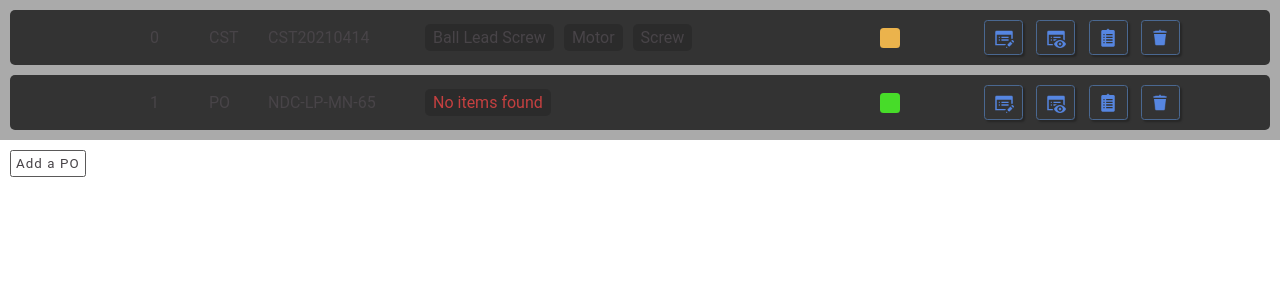
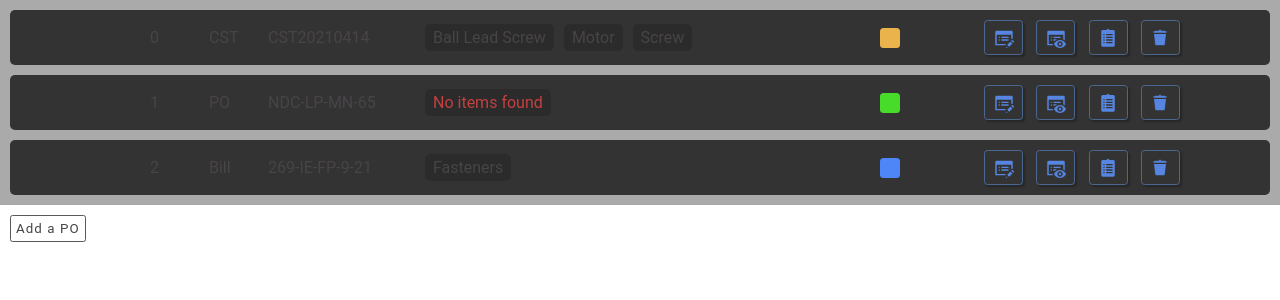
Before and after one commit to mshahzebraza/officeworks, a Next.js app: page /procurement/po in a window 1280 px wide. Shown: the top 300 px of the page. Built offline with nearby package versions, Linux system fonts and the light colour scheme.

Commit message:
refactorization in process
done:
1. only relevant data is now passed to Nav-List & PO-Details.

to do:
1. functonalize the navList. using a helper function

```diff
--- a/components/PO/POdetail/POheader.js
+++ b/components/PO/POdetail/POheader.js
@@ -6,7 +6,7 @@ import styles from './POheader.module.scss'
 import { concatStrings, getTransformedEntries, camelToSentenceCase, cloneAndPluck } from '../../../helpers/reusable'
 
 export default function POheader(props) {
-  console.log(props.data);
+  // console.log(props.data);
   const OV_data = cloneAndPluck(props.data, ['refId', 'refType', 'totalCost'])
   const meta_data = cloneAndPluck(props.data, ['fulfillmentSource', 'category', 'supplier'])
 
--- a/components/PO/POdetail/POnavList.js
+++ b/components/PO/POdetail/POnavList.js
@@ -4,11 +4,11 @@ import styles from './POnavList.module.scss'
 export default function POnavList({ data }) {
   return (
     <section className={styles.poItemList} >
-      {console.log(data.items)}
-      {data.items ?
+      {/* {console.log(data)} */}
+      {data ?
         <ul>
           {
-            data.items.map((item, itemIdx) => {
+            data.map((item, itemIdx) => {
               return <li key={itemIdx} >{item.name}</li>
             })
           }
--- a/db/purchaseOrders.js
+++ b/db/purchaseOrders.js
@@ -63,25 +63,44 @@ const purchaseOrdersDb = [
         id: 'RS-001200123',
         qty: 100,
         unitPrice: 100,
-        specification: {
-          type: 'Slot Head',
-          dimensions: '20 V',
-          material: '70 A',
-          details: 'All of the long long lorem ipsum goes in here if it is felt that the content does not fall in any other category',
-        }
+        // specification: {
+        //   type: 'Slot Head',
+        //   dimensions: '20 V',
+        //   material: '70 A',
+        //   details: 'All of the long long lorem ipsum goes in here if it is felt that the content does not fall in any other category',
+        // }
       },
     ]
   },
   {
-    refType: 'PO', // Bill, Delivery Note (DN), , Comparative Statement of Tender (CST), Purchase Order (PO)
-    refId: 'NDC-LP-MN-65', // typeOfRef-YYYYMMDD
+    refType: 'PO',
+    refId: 'NDC-LP-MN-65',
     category: 'Repeat Order',
     fulfillmentSource: 'Foreign',
     currency: 'RMB',
     totalCost: 2500,
     supplier: 'Wuhan Beta Tech Company',
     status: 'Closed',
-  }
+  },
+  {
+    refType: 'Bill',
+    refId: '269-IE-FP-9-21',
+    category: 'Spot Purchase',
+    fulfillmentSource: 'Local',
+    currency: 'PKR',
+    totalCost: 500,
+    supplier: 'E-Tech',
+    status: 'Delivered',
+    items: [ // 01 items in the PO
+      {
+        name: 'Fasteners',
+        type: 'Standard',
+        id: 'M5*25 SS A4',
+        qty: 200,
+        unitPrice: 45,
+      },
+    ]
+  },
 ]
 
 export default purchaseOrdersDb;
--- a/helpers/reusable.js
+++ b/helpers/reusable.js
@@ -54,3 +54,7 @@ export function pairToEntry(pairArr, pairIndex) {
     label: pairArr[0], value: pairArr[1]
   }
 }
+
+export function genLog(label, data, background = '#78f086', padding = '0.5rem 1rem', color = '#000') {
+  console.log(`%c ${label}`, `background: ${background}; padding: ${padding}; color: ${color}`, data);
+}
```
Also changed, not shown: components/PO/POdetail/POdetails.js (+61 -16 lines), pages/procurement/po/[refId]/index.js (+14 -5 lines).
